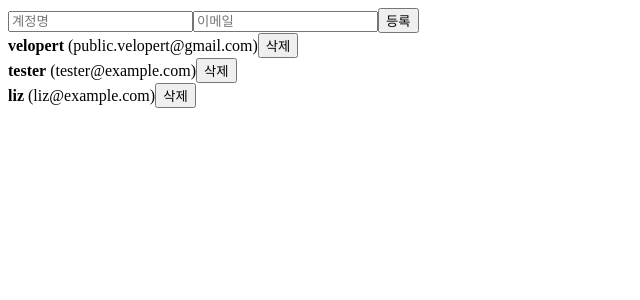
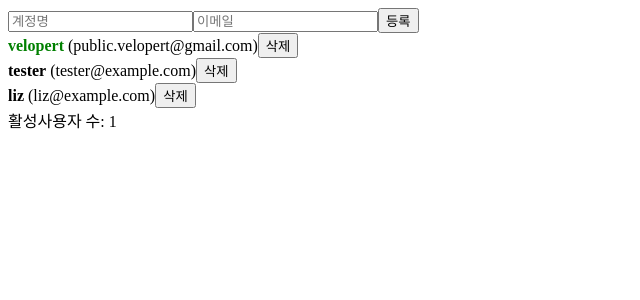
Before and after one commit to qkaxhfms/intro, a React (Create React App) app: page / in a window 1280 px wide. Shown: the top 300 px of the page, without its empty margins (0-640 px from the left). Built offline with nearby package versions, Linux system fonts and the light colour scheme.

Commit message:
[ CI ] useMemo 사용해보기

```diff
--- a/src/App.js
+++ b/src/App.js
@@ -1,6 +1,11 @@
-import React, { useRef, useState } from "react";
+import React, { useRef, useState,useMemo } from "react";
 import UserList from "./Components/UserList";
 import CreateUser from "./Components/CreateUser";
+
+function countActiveUsers(users){
+    console.log('사용자 수를 센다.')
+    return users.filter(user => user.active).length;
+}
 
 function App() {
     const [inputs, setInputs] = useState({
@@ -20,16 +25,19 @@ function App() {
             id: 1,
             username: "velopert",
             email: "public.velopert@gmail.com",
+            active: true,
         },
         {
             id: 2,
             username: "tester",
             email: "tester@example.com",
+            active: false,
         },
         {
             id: 3,
             username: "liz",
             email: "liz@example.com",
+            active: false,
         },
     ]);
 
@@ -54,10 +62,15 @@ function App() {
         // = user.id 가 id 인 것을 제거함
         setUsers(users.filter((user) => user.id !== id));
     };
+    const onToggle = (id) => {
+        setUsers(users.map((user) => (user.id === id ? { ...user, active: !user.active } : user)));
+    };
+  const count = useMemo(() => countActiveUsers(users),[users]);
     return (
         <>
             <CreateUser username={username} email={email} onChange={onChange} onCreate={onCreate} />
-            <UserList users={users} onRemove={onRemove} />
+            <UserList users={users} onRemove={onRemove} onToggle={onToggle}/>
+            <div>활성사용자 수: {count}</div>
         </>
     );
 }
```
Also changed, not shown: 1 other file (tests, documents, lock files or other folders).
